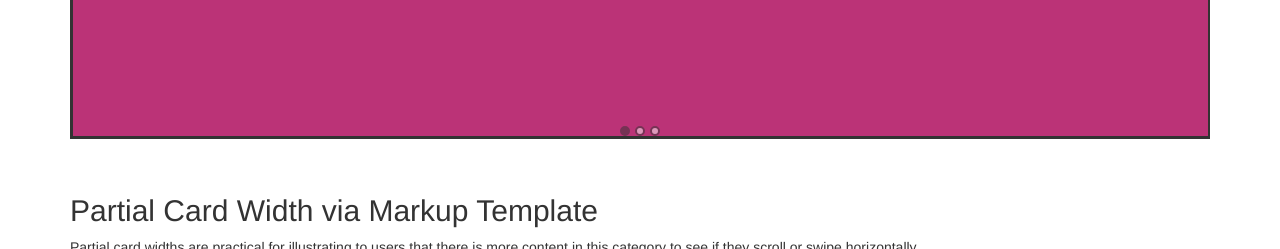
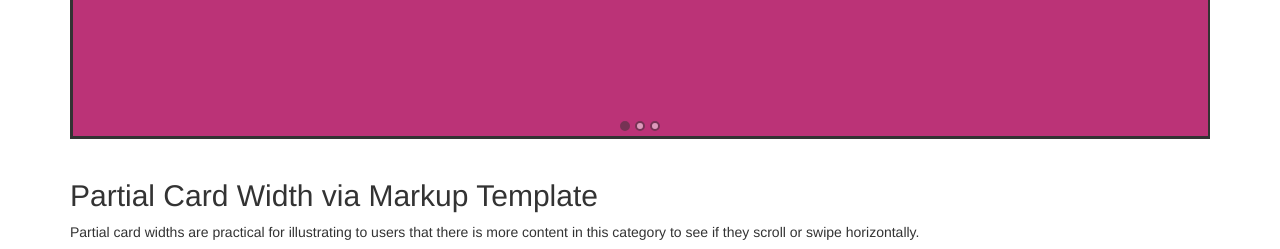
Before and after one commit to AdmiralPotato/vue-swipe-cards, a plain HTML site: page index.html in a window 1280 px wide. Shown: the part 259-508 px from the top of the page. Drawn offline with nearby package versions, Linux system fonts and the light colour scheme; some icons are missing.

Commit message:
fix dotHolder scroll overlap issue

```diff
--- a/vue-swipe-cards.css
+++ b/vue-swipe-cards.css
@@ -42,12 +42,13 @@ vue-swipe-cards{
 	position: relative;
 	left: 0;
 	right: 0;
-	top: -1.5rem;
+	height: 0;
 	font-size: 0;
 	text-align: center;
 }
 
 .vue-swipe-cards .dot{
+	position: relative;
 	display: inline-block;
 	opacity: 0.5;
 	background-color: #fff;
@@ -57,6 +58,7 @@ vue-swipe-cards{
 	margin: 0.25rem;
 	border-radius: 50%;
 	cursor: pointer;
+	top: -2rem;
 }
 
 .vue-swipe-cards .dot.active{
```
